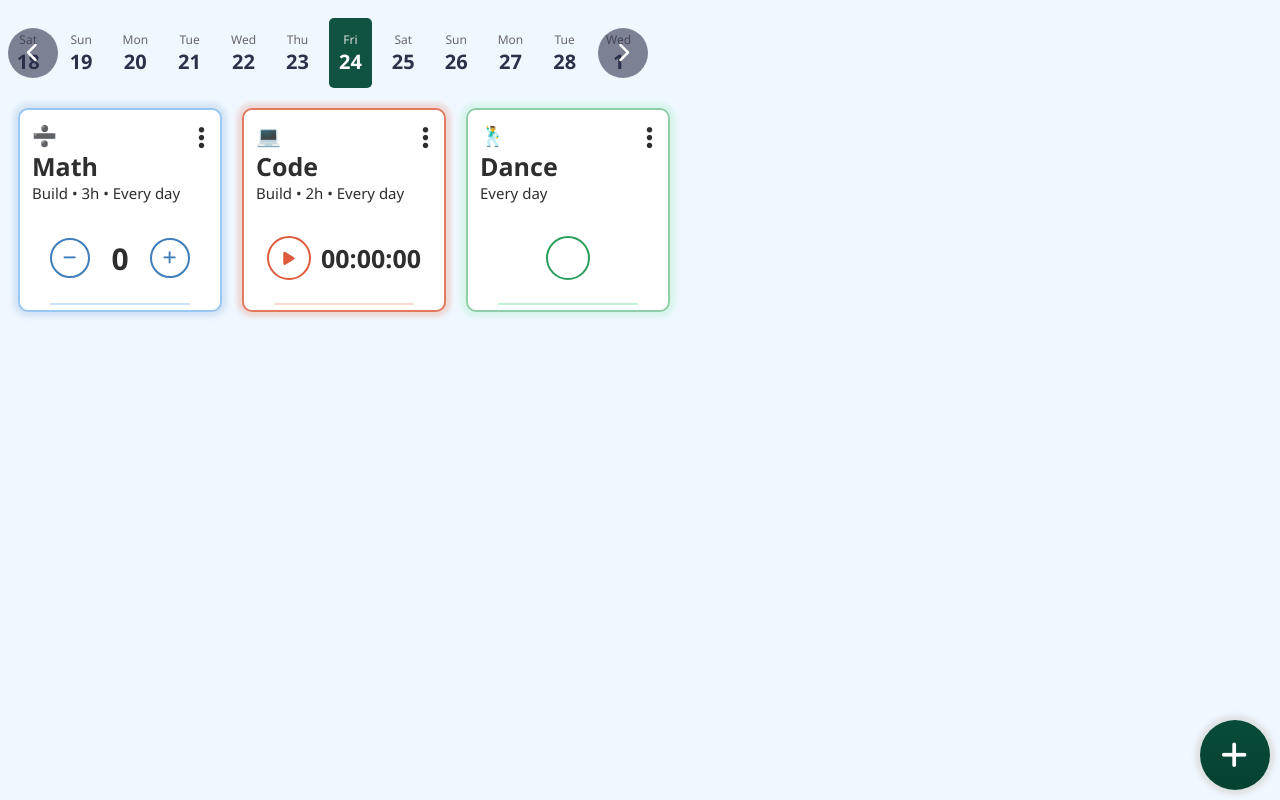
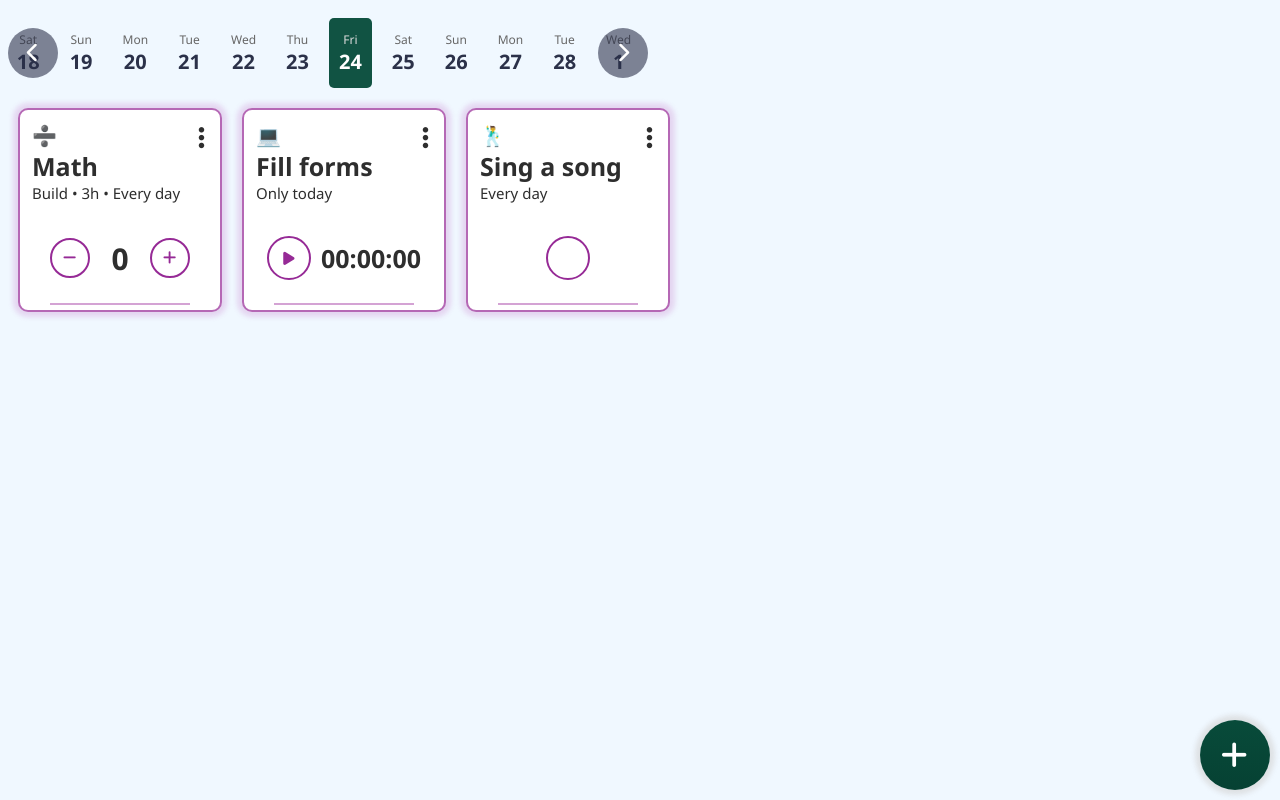
Before and after one commit to eti-iniER/webtasks, a React (Vite) app: page / in a window 1280 px wide. Built offline with nearby package versions, Linux system fonts and the light colour scheme.

Commit message:
Added purple theme

```diff
--- a/src/App.jsx
+++ b/src/App.jsx
@@ -12,25 +12,25 @@ const firstTask = {
   name: "Math",
   description: "Build • 3h • Every day",
   type: "Counter",
-  theme: "",
+  theme: "purple",
   goal: 10,
   emoji: "➗",
 }
 
 const secondTask = {
-  name: "Code",
-  description: "Build • 2h • Every day",
+  name: "Fill forms",
+  description: "Only today",
   type: "Timer",
-  theme: "red",
+  theme: "purple",
   goal: 30,
   emoji: "💻",
 }
 
 const thirdTask = {
-  name: "Dance",
+  name: "Sing a song",
   description: "Every day",
   type: "Checkbox",
-  theme: "green",
+  theme: "purple",
   goal: true,
   emoji: "🕺"
 }
--- a/src/components/TaskCheckbox.css
+++ b/src/components/TaskCheckbox.css
@@ -45,3 +45,13 @@
     color: white;
     background-color: #dd5b3b;
 }
+
+.task-checkbox__checkbox.purple {
+    border-color: #962a96;
+    color: #962a96;
+}
+
+.task-checkbox__checkbox.purple.checked {
+    color: white;
+    background-color: #962a96;
+}
--- a/src/components/TaskConfigPage.css
+++ b/src/components/TaskConfigPage.css
@@ -7,6 +7,7 @@
     color: #5a5a5a;
     font-size: 16px;
     font-weight: 700;
+    user-select: none;
 }
 
 .task-config-form__field {
@@ -15,7 +16,8 @@
     margin: 10px;
 }
 
-.task-config-form__field input {
+.task-config-form__field input,
+.form-input {
     padding: 10px;
     outline: none;
     border: 1px solid #818a9e;
@@ -25,6 +27,7 @@
     font-size: 16px;
     font-weight: 600;
     color: #2e2e2e;
+    position: relative;
 }
 
 .task-config-form__field input:focus {
@@ -52,6 +55,7 @@
 }
 
 .task-config-form__emoji-picker {
+    user-select: none;
     width: 50px;
     height: 50px;
     display: flex;
@@ -63,12 +67,35 @@
     border: 1px solid #818a9e;
     text-align: center;
     padding: 0px;
-    position: relative;
 }
 
 .task-config-form__emoji-picker-emoji {
+    text-align: center;
+}
+
+.task-config-form__dropdown {
+    display: flex;
+    align-items: center;
+    font-size: 16px;
+    font-weight: 600;
+    color: #2e2e2e;
+}
+
+.task-config-form__dropdown-icon {
     position: absolute;
-    top: 11px;
-    text-align: center;
-    line-height: 25px;
+    right: 10px;
 }
+
+.task-config-form__dropdown-content {
+    transition-duration: 2s;
+    display: none;
+    position: absolute;
+    top: 50px;
+    background-color: white;
+    box-shadow: 0px 0px 5px 5px #a1a1a159;
+    border-radius: 10px;
+    padding: 10px;
+    width: 90%;
+    margin-top: 0px;
+    list-style-type: none;
+}
--- a/src/components/TaskConfigPage.jsx
+++ b/src/components/TaskConfigPage.jsx
@@ -3,7 +3,10 @@ import "./TaskConfigPage.css";
 
 const TaskConfigPage = (props) => {
     const colors = ["#5ba6ec", "#e05a39", "#da8d35", "#279e59"];
+    // blue, red, orange, green,
     const [currentColor, setCurrentColor] = useState(0);
+    const [periodDropdownDisplay, setPeriodDropdownDisplay] = useState("none");
+
     let taskConfig = {
         buildOrQuit: "",
         name: "",
@@ -16,6 +19,14 @@ const TaskConfigPage = (props) => {
 
     const cycleColor = () => {
         setCurrentColor((currentColor + 1) % colors.length);
+    }
+
+    const togglePeriodDropdown = () => {
+        if (periodDropdownDisplay === "none") {
+            setPeriodDropdownDisplay("flex");
+        } else {
+            setPeriodDropdownDisplay("none");
+        }
     }
     return (
         <div className="task-config-page">
@@ -32,7 +43,14 @@ const TaskConfigPage = (props) => {
 
                 <div className="task-config-form__field">
                     <label>PERIOD</label>
-                    <input type="text" placeholder="Tap to select period..."></input>
+                    <div className="task-config-form__dropdown form-input" onClick={togglePeriodDropdown}>
+                        Every day
+                        {periodDropdownDisplay === "none" ? <span className="task-config-form__dropdown-icon fa-solid fa-chevron-down"></span> :
+                            <span className="task-config-form__dropdown-icon fa-solid fa-chevron-up"></span>}
+                        <ul className="task-config-form__dropdown-content" style={{ display: periodDropdownDisplay }}>
+                            <li>Hello</li>
+                        </ul>
+                    </div>
                 </div>
 
                 <div className="task-config-form__emoji-colour-container">
--- a/src/components/TaskCounter.css
+++ b/src/components/TaskCounter.css
@@ -19,6 +19,15 @@
 .task-counter__button.orange {
     border-color: #da8d35;
     color: #da8d35;
+}
+
+.task-counter__button.purple {
+    border-color: #962a96;
+    color: #962a96;
+}
+
+.task-counter__button.purple:active {
+    background-color: #e297e27e;
 }
 
 .task-counter__count {
--- a/src/components/TaskItem.css
+++ b/src/components/TaskItem.css
@@ -117,6 +117,7 @@
 }
 
 .task-item__progress-bar {
+    transition-timing-function: linear;
     display: flex;
     position: absolute;
     width: 70%;
@@ -160,6 +161,23 @@
     background-color: var(--redProgressBar);
 }
 
+.task-item.purple {
+    border: 2px solid #962a96b4;
+    box-shadow: 0px 0px 5px 5px #b84ab831;
+}
+
+.task-item.purple.active {
+    background-color: #962a96;
+}
+
+.task-item__progress-bar.purple {
+    background-color: #b661b694;
+}
+
+.task-item__progress-bar-bar.purple {
+    background-color: #962a96;
+}
+
 .task-item__progress-bar-bar.active {
     background-color: var(--activeProgressBar);
 }
--- a/src/components/TaskItem.jsx
+++ b/src/components/TaskItem.jsx
@@ -16,7 +16,7 @@ const TaskItem = (props) => {
             setBarWidth(100);
             return
         }
-        let newBarWidth = value / props.data.goal * 100;
+        let newBarWidth = Math.floor(value / props.data.goal * 100);
         // console.log(`Bar width is ${newBarWidth}`);
         setBarWidth(newBarWidth);
     }
--- a/src/components/TaskTimer.css
+++ b/src/components/TaskTimer.css
@@ -18,6 +18,11 @@
 .task-timer__button.red {
     border-color: #dd5b3b;
     color: #dd5b3b;
+}
+
+.task-timer__button.purple {
+    border-color: #962a96;
+    color: #962a96;
 }
 
 .task-timer__button.green {
```
